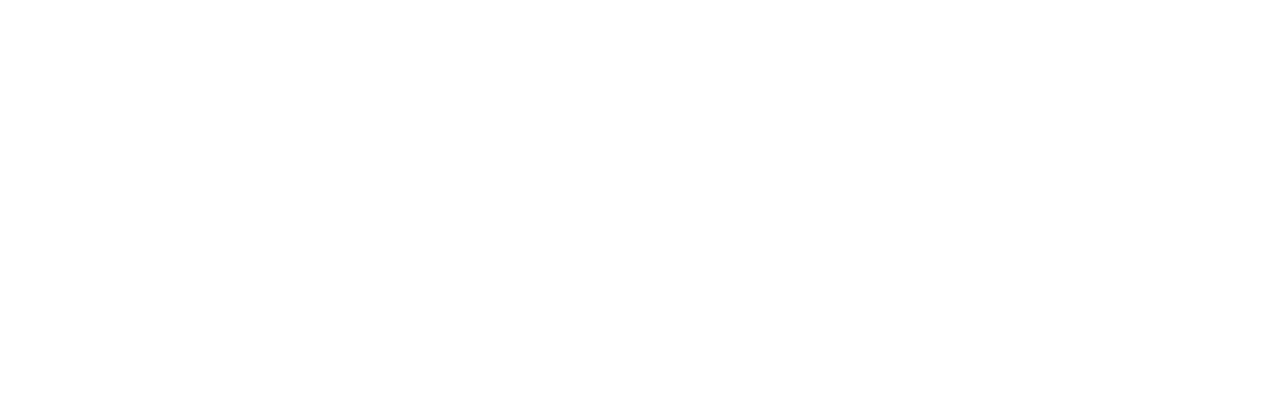
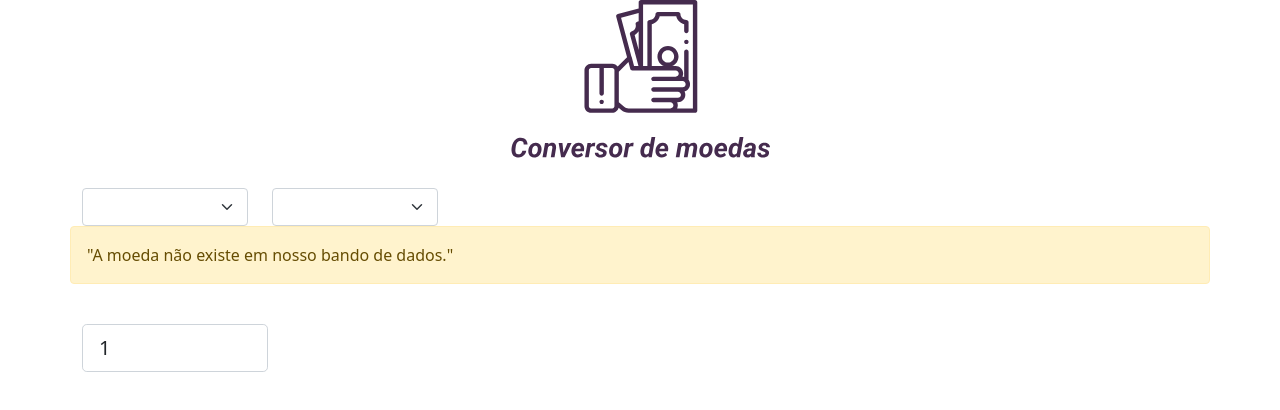
Before and after one commit to ReidnerWillians/ConversorMoedas, a plain HTML site: page index.html in a window 1280 px wide. Drawn offline with nearby package versions, Linux system fonts and the light colour scheme.

Commit message:
update index.html

```diff
--- a/index.html
+++ b/index.html
@@ -3,16 +3,41 @@
 <head>
     <meta charset="UTF-8">
     <meta name="viewport" content="width=device-width, initial-scale=1.0">
-    <link href="https://cdn.jsdelivr.net/npm/bootstrap@5.0.0-beta1/dist/css/bootstrap.min.css" rel="stylesheet" integrity="sha384-giJF6kkoqNQ00vy+HMDP7azOuL0xtbfIcaT9wjKHr8RbDVddVHyTfAAsrekwKmP1" crossorigin="anonymous">
+    <link href="https://cdn.jsdelivr.net/npm/bootstrap@5.0.2/dist/css/bootstrap.min.css" rel="stylesheet" integrity="sha384-EVSTQN3/azprG1Anm3QDgpJLIm9Nao0Yz1ztcQTwFspd3yD65VohhpuuCOmLASjC" crossorigin="anonymous">
     <link rel="stylesheet" href="Css/style.css">
     <title>Conversor de Moedas</title>
 </head>
 <body>
     <div class="container">
+
         <div class="row justify-content-center">
+            <img class="col-sm-6 col-md-5 col-lg-4 col-lg-3 col-xl-3 col-xxl-3 " src="./src/Img/logo.svg" alt="logo">
+        </div>
 
+        <div data-js="currencies-container" class="row justiy-content-center mb-4 mt-4">
+            <div class="col-sm-3 col-lg-2">
+                <select data-js="currency-one" class="form-select"></select>
+            </div>
+
+            <div class="col-sm-3 col-lg-2">
+                <select data-js="currency-two" class="form-select"></select>
+            </div>
+            <div role="alert" class="alert alert-warning alert-dismisle fade show">"A moeda não existe em nosso bando de dados."</div>
         </div>
+
+        <div class="row-justify-content-center align-items-center mb-4 mt-4">
+            <div class="col-sm-3 col-md-2">
+                <input data-js="currency-one-times" type="number" min="1" class="form-control form-control-lg" value="1">
+            </div>
+            <div class="col-sum-3 col-md-2">
+                <p data-js="converted-value" class="converted-value fs-1 text-center mb-0"></p>
+            </div>
+
+            <p data-js="conversion-precision" class="conversion-precision text-center m-4"></p>
+        </div>
+
     </div>
+    <script src="Js/app.js"></script>
 
 </body>
 </html>
```
Also changed, not shown: Js/app.js (added).
